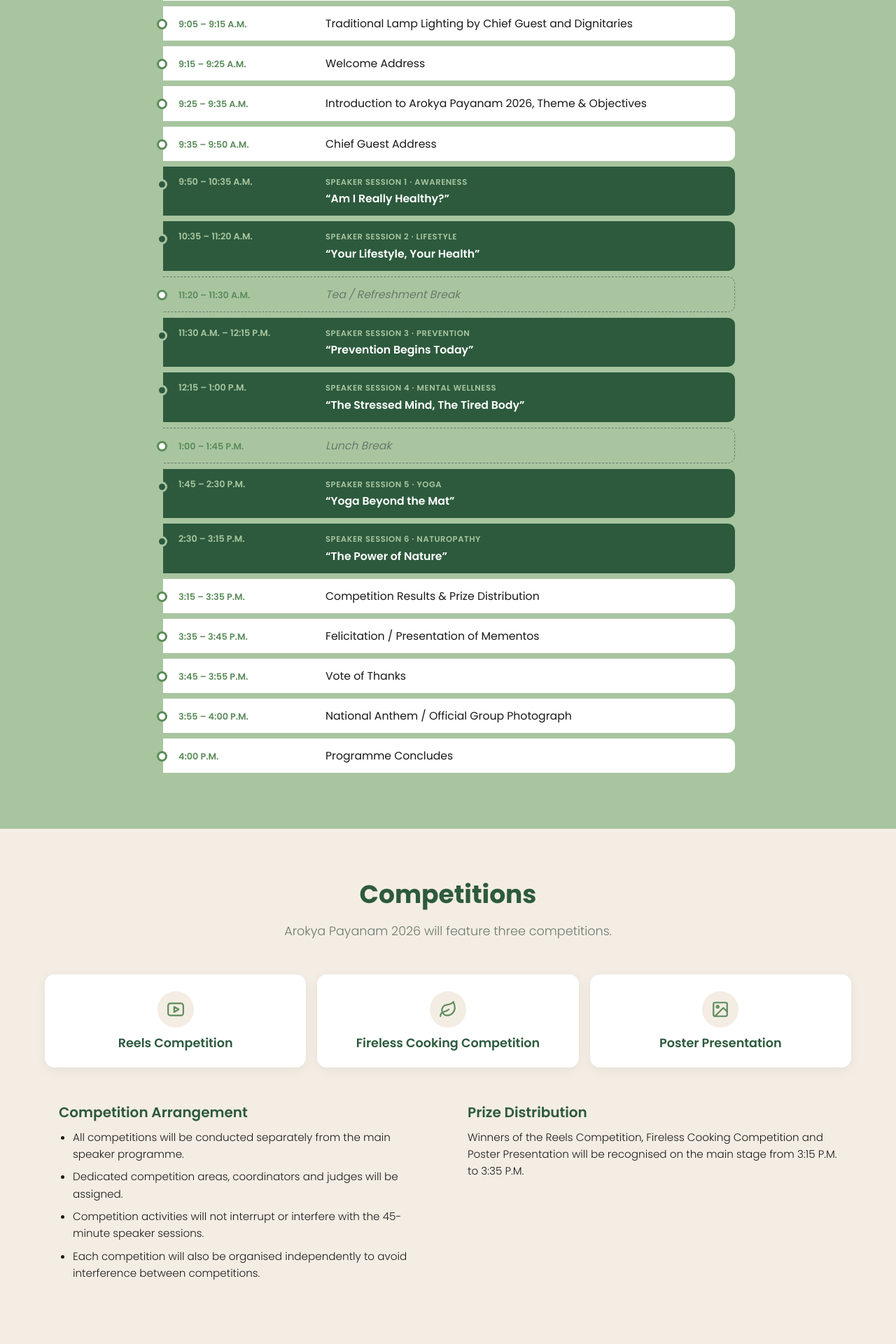
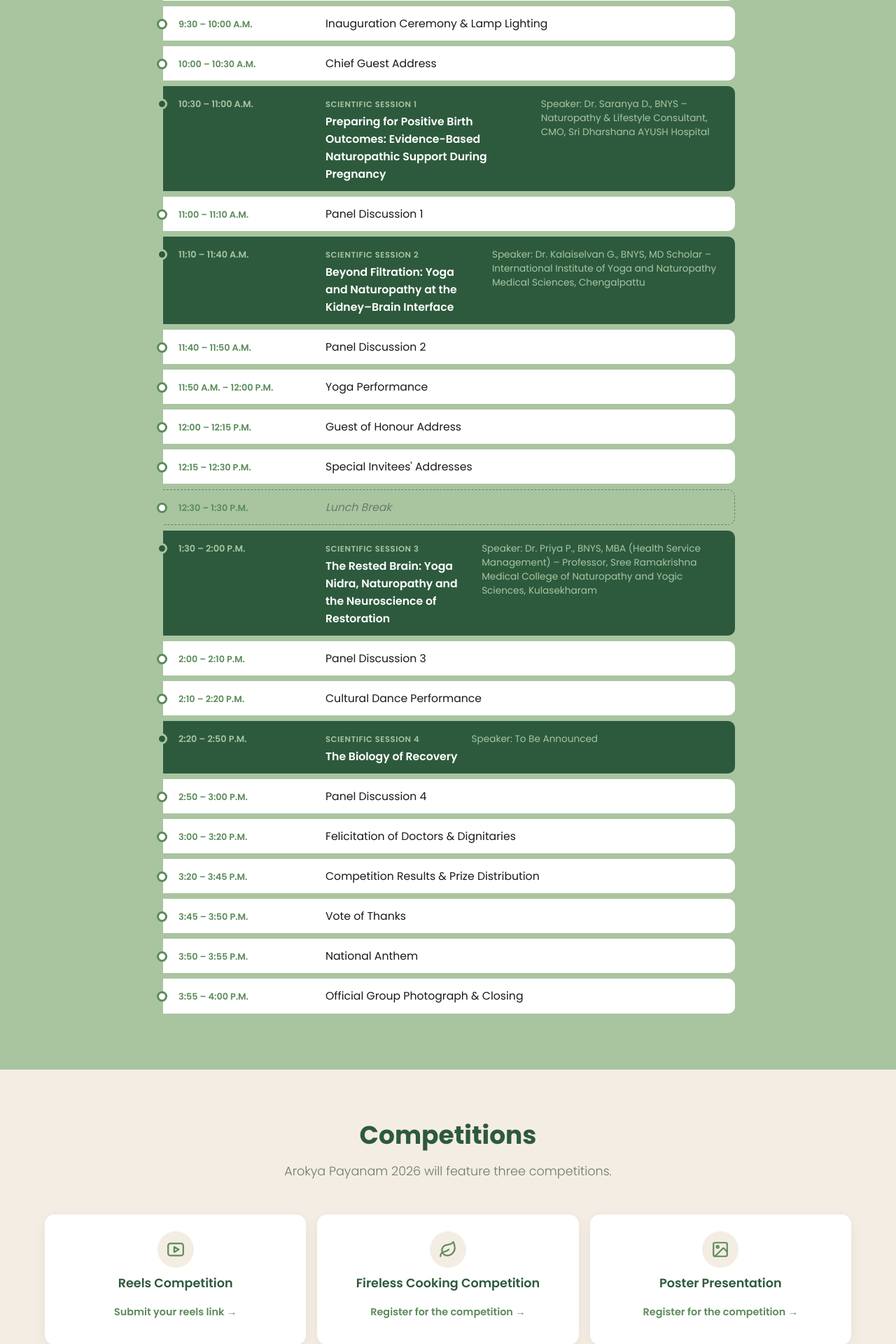
Before and after one commit to SulthanHaamith/owli-landing, a PHP site: page /events/ in a window 1280 px wide. Shown: the part 2844-4764 px from the top of the page at 70% size. Run offline with PHP 8.4, Linux system fonts and the light colour scheme; data comes from the database, SQL or seed files in the repository.

Commit message:
Website corrections from owner docx + preserved price work
- Emails: owli2026@gmail.com -> support@owlihealthcare.com (homepage,
  contact.js fallback); arokyapayanam@gmail.com ->
  arokyapayanam@owlihealthcare.com (events page, confirmation email,
  ticket PDF, docs). No Gmail address left in any served file.
- Agenda: official programme with 4 named scientific sessions
  (speaker sub-lines), 4 panel discussions, yoga/cultural performances,
  prize distribution 3:20-3:45 PM, new close sequence.
- Stats: 4 sessions / 40 min / 1350+ expected footfall.
- Competition cards: Google-Form links (registration + reels submission).
- Preserved owner price work: student tier 299 -> 349 (schema/docs),
  strikethrough marketing prices, update-tiers-2026-price.sql recipe.
- validate.php: guard against leftover test tier prices (< Rs 50)
  failing the deploy; suite now 72/72.

Verified: php -l, node --check, i18n parity 369/369, pay-flow PASS,
validate.php 72/72, cache busts i18n.js?v=9 event-config.js?v=8
events.css?v=4.

```diff
--- a/api/_bootstrap.php
+++ b/api/_bootstrap.php
@@ -621,10 +621,10 @@ function owli_send_confirmation(PDO $db, int $regId): void
               . "You can re-download the ticket any time from the event page using your ID.\r\n"
               . "Date: Sunday, 15 November 2026, 9:00 A.M. - 4:00 P.M.\r\n"
               . "Venue: AR Group of Institutions, Kadayam, Tirunelveli\r\n\r\n"
-              . "Please keep this ID for the event. Questions? WhatsApp +91 6379610554 or arokyapayanam@gmail.com.\r\n\r\n"
+              . "Please keep this ID for the event. Questions? WhatsApp +91 6379610554 or arokyapayanam@owlihealthcare.com.\r\n\r\n"
               . "Owl I Health Care Centre";
         $headers = "From: Owl I Health Care Centre <" . $from . ">\r\n"
-                 . "Reply-To: arokyapayanam@gmail.com\r\n"
+                 . "Reply-To: arokyapayanam@owlihealthcare.com\r\n"
                  . "Content-Type: text/plain; charset=UTF-8";
         $subject = '=?UTF-8?B?' . base64_encode('Registration confirmed - Arokya Payanam 2026') . '?=';
         @mail($r['email'], $subject, $body, $headers);
--- a/api/ticket.php
+++ b/api/ticket.php
@@ -250,7 +250,7 @@ function owli_ticket_pdf(array $reg): string
     $pdf->SetFont('MuktaMalar', '', 9);
     $pdf->SetTextColor(0x6B, 0x7B, 0x6B);
     $pdf->SetXY(20, 258);
-    $pdf->Cell(0, 5, 'Questions: WhatsApp +91 63796 10554  |  arokyapayanam@gmail.com', 0, 1, 'L');
+    $pdf->Cell(0, 5, 'Questions: WhatsApp +91 63796 10554  |  arokyapayanam@owlihealthcare.com', 0, 1, 'L');
     $pdf->SetXY(20, 265);
     $pdf->Cell(0, 5, 'This ticket is valid only with the payment recorded against this Booking ID.', 0, 1, 'L');
     $pdf->SetXY(20, 272);
--- a/css/events.css
+++ b/css/events.css
@@ -584,6 +584,21 @@ body.events-page {
   margin-bottom: 2px;
 }
 
+/* Speaker sub-line under each scientific session (owner agenda update
+   2026-10-26: named speakers + credentials). Muted, smaller, wraps
+   gracefully on phones; green inside the dark .session rows. */
+.ev-agenda-speaker {
+  display: block;
+  margin-top: 4px;
+  font-size: 0.85rem;
+  font-weight: 400;
+  color: var(--color-light-text);
+  line-height: 1.45;
+}
+.ev-agenda-item.session .ev-agenda-speaker {
+  color: var(--color-light-green);
+}
+
 .ev-agenda-item.session {
   background-color: var(--color-primary);
 }
@@ -656,7 +671,26 @@ body.events-page {
 
 .ev-comp-card h3 {
   font-size: 1.1rem;
+  margin-bottom: 8px;
+}
+
+/* Google-Form registration link inside each competition card
+   (owner request 2026-10-26). Green, tappable (40px), opens in a
+   new tab with rel="noopener noreferrer". */
+.ev-comp-link {
   margin-bottom: 0;
+}
+.ev-comp-link a {
+  display: inline-flex;
+  align-items: center;
+  min-height: 40px;
+  font-size: 0.9rem;
+  font-weight: 600;
+  color: var(--color-secondary);
+}
+.ev-comp-link a:hover {
+  color: var(--color-primary);
+  text-decoration: underline;
 }
 
 .ev-comp-info {
@@ -876,6 +910,17 @@ body.events-page {
   color: var(--color-primary);
   font-weight: 600;
 }
+/* Marketing flair: crossed-out "original" price + the real price in a bright colour.
+   Values come from js/event-config.js (display only — the server always re-prices). */
+.ev-price-list .ev-price-old {
+  color: var(--color-light-text);
+  font-weight: 500;
+  font-size: 0.9em;
+  margin-right: 8px;
+  text-decoration: line-through;
+}
+.ev-price-list .ev-price-now { color: #e85d04; font-weight: 700; }
+.ev-price-list li.is-selected .ev-price-now { color: #d94f04; }
 .ev-pay-btn { width: 100%; min-height: 50px; font-size: 1.05rem; }
 .ev-pay-btn:disabled { opacity: 0.6; cursor: wait; }
 .ev-form-note { font-size: 0.82rem; color: var(--color-light-text); text-align: center; margin-top: 10px; }
--- a/events/index.html
+++ b/events/index.html
@@ -17,7 +17,7 @@
   <meta name="viewport" content="width=device-width, initial-scale=1.0">
 
   <title>Arokya Payanam 2026 | Yoga &amp; Naturopathy Conference – Owl I Health Care Centre</title>
-  <meta name="description" content="Arokya Payanam 2026 — a one-day Yoga and Naturopathy health awareness conference on Sunday, 15 November 2026 at AR Group of Institutions, Kadayam, Tirunelveli. Six expert sessions and three competitions.">
+  <meta name="description" content="Arokya Payanam 2026 — a one-day Yoga and Naturopathy health awareness conference on Sunday, 15 November 2026 at AR Group of Institutions, Kadayam, Tirunelveli. Four expert scientific sessions, four panel discussions and three competitions.">
   <meta name="keywords" content="Arokya Payanam 2026, yoga conference tirunelveli, naturopathy conference, kadayam event, INYGMA, health awareness event tamil nadu">
   <link rel="canonical" href="https://owlihealthcare.com/events/">
 
@@ -41,7 +41,7 @@
   <!-- Shared site styles first, then the events-only styles -->
   <link rel="stylesheet" href="../css/styles.css">
   <link rel="stylesheet" href="../css/responsive.css">
-  <link rel="stylesheet" href="../css/events.css?v=3">
+  <link rel="stylesheet" href="../css/events.css?v=4">
 
   <!-- Structured data: helps Google show this as an Event -->
   <script type="application/ld+json">
@@ -49,7 +49,7 @@
     "@context": "https://schema.org",
     "@type": "Event",
     "name": "Arokya Payanam 2026",
-    "description": "A one-day health and wellness awareness programme and conference on Yoga and Naturopathy, with six expert speaker sessions and three competitions.",
+    "description": "A one-day health and wellness awareness programme and conference on Yoga and Naturopathy, with four expert scientific sessions, four panel discussions and three competitions.",
     "startDate": "2026-11-15T09:00:00+05:30",
     "endDate": "2026-11-15T16:00:00+05:30",
     "eventStatus": "https://schema.org/EventScheduled",
@@ -165,14 +165,14 @@
         <div class="ev-about-text">
           <p data-i18n="ev_about_p1">Arokya Payanam 2026 is a one-day health and wellness awareness programme &amp; conference designed to encourage healthier living through practical knowledge, lifestyle awareness, Yoga and Naturopathy.</p>
           <p data-i18n="ev_about_p2">The programme brings together health professionals, students, wellness professionals, business communities and the general public through expert sessions and interactive activities.</p>
-          <p data-i18n="ev_about_p3">The event will feature six expert speaker sessions of 45 minutes each, along with three independently conducted competitions.</p>
+          <p data-i18n="ev_about_p3">The event will feature four expert speaker sessions, four panel discussions, along with three independently conducted competitions.</p>
         </div>
 
         <div class="ev-stats">
-          <div class="ev-stat"><strong>6</strong><span data-i18n="ev_stat_sessions">Expert Speaker Sessions</span></div>
+          <div class="ev-stat"><strong>4</strong><span data-i18n="ev_stat_sessions">Expert Speaker Sessions</span></div>
           <div class="ev-stat"><strong>3</strong><span data-i18n="ev_stat_competitions">Competitions</span></div>
-          <div class="ev-stat"><strong>45</strong><span data-i18n="ev_stat_minutes">Minutes Per Session</span></div>
-          <div class="ev-stat"><strong>350+</strong><span data-i18n="ev_stat_participants">Expected Participants</span></div>
+          <div class="ev-stat"><strong>40</strong><span data-i18n="ev_stat_minutes">Minutes Per Session</span></div>
+          <div class="ev-stat"><strong>1350+</strong><span data-i18n="ev_stat_participants">Expected Footfall</span></div>
         </div>
 
         <h3 class="ev-subheading" data-i18n="ev_obj_title">Event Objectives</h3>
@@ -205,15 +205,15 @@
           <h3 data-i18n="ev_aud_public_title">General Public</h3>
           <p data-i18n="ev_aud_public">Health-conscious individuals, families and people interested in healthy living, Yoga, Naturopathy and preventive wellness.</p>
         </div>
-        <p class="ev-footfall" data-i18n="ev_aud_footfall">Expected total footfall: 350+ participants, in addition to the general public.</p>
+        <p class="ev-footfall" data-i18n="ev_aud_footfall">Expected total footfall: 1350+ participants, including 200+ students, doctors, BNI members and the general public.</p>
       </div>
     </section>
 
     <!-- ============================================
          AGENDA
          PURPOSE: Timeline of the day. Rows with class "session"
-                  are the six speaker sessions; "break" rows are
-                  tea / lunch.
+                  are the four scientific sessions (with speaker
+                  sub-lines); "break" rows are tea / lunch.
          NOTES: Times are plain text. To change a time, edit it
                 here; to change a title, edit the matching key in
                 js/i18n.js (both en and ta).
@@ -221,51 +221,50 @@
     <section class="ev-section green" id="agenda" aria-labelledby="agenda-heading">
       <div class="container">
         <h2 id="agenda-heading" data-i18n="ev_agenda_title">Agenda of the Event</h2>
-        <p class="ev-agenda-note" data-i18n="ev_agenda_note">Every speaker will receive a full 45-minute session — approximately 35–40 minutes of presentation followed by 5–10 minutes of interaction / Q&amp;A.</p>
+        <p class="ev-agenda-note" data-i18n="ev_agenda_note">Each scientific session runs for 40 minutes, followed by a 10-minute panel discussion with the speakers.</p>
 
         <ol class="ev-agenda">
-          <li class="ev-agenda-item"><span class="ev-agenda-time">9:00 – 9:05 A.M.</span><span class="ev-agenda-title" data-i18n="ev_ag_1">Invocation / Opening</span></li>
-          <li class="ev-agenda-item"><span class="ev-agenda-time">9:05 – 9:15 A.M.</span><span class="ev-agenda-title" data-i18n="ev_ag_2">Traditional Lamp Lighting by Chief Guest and Dignitaries</span></li>
-          <li class="ev-agenda-item"><span class="ev-agenda-time">9:15 – 9:25 A.M.</span><span class="ev-agenda-title" data-i18n="ev_ag_3">Welcome Address</span></li>
-          <li class="ev-agenda-item"><span class="ev-agenda-time">9:25 – 9:35 A.M.</span><span class="ev-agenda-title" data-i18n="ev_ag_4">Introduction to Arokya Payanam 2026, Theme &amp; Objectives</span></li>
-          <li class="ev-agenda-item"><span class="ev-agenda-time">9:35 – 9:50 A.M.</span><span class="ev-agenda-title" data-i18n="ev_ag_5">Chief Guest Address</span></li>
+          <li class="ev-agenda-item"><span class="ev-agenda-time">9:00 – 9:30 A.M.</span><span class="ev-agenda-title" data-i18n="ev_ag_1">Welcome address and introduction to Arokya Payanam</span></li>
+          <li class="ev-agenda-item"><span class="ev-agenda-time">9:30 – 10:00 A.M.</span><span class="ev-agenda-title" data-i18n="ev_ag_2">Inauguration Ceremony &amp; Lamp Lighting</span></li>
+          <li class="ev-agenda-item"><span class="ev-agenda-time">10:00 – 10:30 A.M.</span><span class="ev-agenda-title" data-i18n="ev_ag_3">Chief Guest Address</span></li>
 
           <li class="ev-agenda-item session">
-            <span class="ev-agenda-time">9:50 – 10:35 A.M.</span>
-            <span class="ev-agenda-title"><span class="ev-agenda-tag" data-i18n="ev_ag_s1_tag">Speaker Session 1 · Awareness</span><span data-i18n="ev_ag_s1">“Am I Really Healthy?”</span></span>
-          </li>
-          <li class="ev-agenda-item session">
-            <span class="ev-agenda-time">10:35 – 11:20 A.M.</span>
-            <span class="ev-agenda-title"><span class="ev-agenda-tag" data-i18n="ev_ag_s2_tag">Speaker Session 2 · Lifestyle</span><span data-i18n="ev_ag_s2">“Your Lifestyle, Your Health”</span></span>
-          </li>
-
-          <li class="ev-agenda-item break"><span class="ev-agenda-time">11:20 – 11:30 A.M.</span><span class="ev-agenda-title" data-i18n="ev_ag_tea">Tea / Refreshment Break</span></li>
+            <span class="ev-agenda-time">10:30 – 11:00 A.M.</span>
+            <span class="ev-agenda-title"><span class="ev-agenda-tag" data-i18n="ev_ag_s1_tag">Scientific Session 1</span><span data-i18n="ev_ag_s1">Preparing for Positive Birth Outcomes: Evidence-Based Naturopathic Support During Pregnancy</span></span>
+            <span class="ev-agenda-speaker" data-i18n="ev_ag_s1_sp">Speaker: Dr. Saranya D., BNYS – Naturopathy &amp; Lifestyle Consultant, CMO, Sri Dharshana AYUSH Hospital</span></li>
+          <li class="ev-agenda-item"><span class="ev-agenda-time">11:00 – 11:10 A.M.</span><span class="ev-agenda-title" data-i18n="ev_ag_pd1">Panel Discussion 1</span></li>
 
           <li class="ev-agenda-item session">
-            <span class="ev-agenda-time">11:30 A.M. – 12:15 P.M.</span>
-            <span class="ev-agenda-title"><span class="ev-agenda-tag" data-i18n="ev_ag_s3_tag">Speaker Session 3 · Prevention</span><span data-i18n="ev_ag_s3">“Prevention Begins Today”</span></span>
-          </li>
-          <li class="ev-agenda-item session">
-            <span class="ev-agenda-time">12:15 – 1:00 P.M.</span>
-            <span class="ev-agenda-title"><span class="ev-agenda-tag" data-i18n="ev_ag_s4_tag">Speaker Session 4 · Mental Wellness</span><span data-i18n="ev_ag_s4">“The Stressed Mind, The Tired Body”</span></span>
-          </li>
+            <span class="ev-agenda-time">11:10 – 11:40 A.M.</span>
+            <span class="ev-agenda-title"><span class="ev-agenda-tag" data-i18n="ev_ag_s2_tag">Scientific Session 2</span><span data-i18n="ev_ag_s2">Beyond Filtration: Yoga and Naturopathy at the Kidney–Brain Interface</span></span>
+            <span class="ev-agenda-speaker" data-i18n="ev_ag_s2_sp">Speaker: Dr. Kalaiselvan G., BNYS, MD Scholar – International Institute of Yoga and Naturopathy Medical Sciences, Chengalpattu</span></li>
+          <li class="ev-agenda-item"><span class="ev-agenda-time">11:40 – 11:50 A.M.</span><span class="ev-agenda-title" data-i18n="ev_ag_pd2">Panel Discussion 2</span></li>
 
-          <li class="ev-agenda-item break"><span class="ev-agenda-time">1:00 – 1:45 P.M.</span><span class="ev-agenda-title" data-i18n="ev_ag_lunch">Lunch Break</span></li>
+          <li class="ev-agenda-item"><span class="ev-agenda-time">11:50 A.M. – 12:00 P.M.</span><span class="ev-agenda-title" data-i18n="ev_ag_yoga">Yoga Performance</span></li>
+          <li class="ev-agenda-item"><span class="ev-agenda-time">12:00 – 12:15 P.M.</span><span class="ev-agenda-title" data-i18n="ev_ag_gh">Guest of Honour Address</span></li>
+          <li class="ev-agenda-item"><span class="ev-agenda-time">12:15 – 12:30 P.M.</span><span class="ev-agenda-title" data-i18n="ev_ag_si">Special Invitees' Addresses</span></li>
+
+          <li class="ev-agenda-item break"><span class="ev-agenda-time">12:30 – 1:30 P.M.</span><span class="ev-agenda-title" data-i18n="ev_ag_lunch">Lunch Break</span></li>
 
           <li class="ev-agenda-item session">
-            <span class="ev-agenda-time">1:45 – 2:30 P.M.</span>
-            <span class="ev-agenda-title"><span class="ev-agenda-tag" data-i18n="ev_ag_s5_tag">Speaker Session 5 · Yoga</span><span data-i18n="ev_ag_s5">“Yoga Beyond the Mat”</span></span>
-          </li>
+            <span class="ev-agenda-time">1:30 – 2:00 P.M.</span>
+            <span class="ev-agenda-title"><span class="ev-agenda-tag" data-i18n="ev_ag_s3_tag">Scientific Session 3</span><span data-i18n="ev_ag_s3">The Rested Brain: Yoga Nidra, Naturopathy and the Neuroscience of Restoration</span></span>
+            <span class="ev-agenda-speaker" data-i18n="ev_ag_s3_sp">Speaker: Dr. Priya P., BNYS, MBA (Health Service Management) – Professor, Sree Ramakrishna Medical College of Naturopathy and Yogic Sciences, Kulasekharam</span></li>
+          <li class="ev-agenda-item"><span class="ev-agenda-time">2:00 – 2:10 P.M.</span><span class="ev-agenda-title" data-i18n="ev_ag_pd3">Panel Discussion 3</span></li>
+
+          <li class="ev-agenda-item"><span class="ev-agenda-time">2:10 – 2:20 P.M.</span><span class="ev-agenda-title" data-i18n="ev_ag_dance">Cultural Dance Performance</span></li>
+
           <li class="ev-agenda-item session">
-            <span class="ev-agenda-time">2:30 – 3:15 P.M.</span>
-            <span class="ev-agenda-title"><span class="ev-agenda-tag" data-i18n="ev_ag_s6_tag">Speaker Session 6 · Naturopathy</span><span data-i18n="ev_ag_s6">“The Power of Nature”</span></span>
-          </li>
+            <span class="ev-agenda-time">2:20 – 2:50 P.M.</span>
+            <span class="ev-agenda-title"><span class="ev-agenda-tag" data-i18n="ev_ag_s4_tag">Scientific Session 4</span><span data-i18n="ev_ag_s4">The Biology of Recovery</span></span>
+            <span class="ev-agenda-speaker" data-i18n="ev_ag_s4_sp">Speaker: To Be Announced</span></li>
+          <li class="ev-agenda-item"><span class="ev-agenda-time">2:50 – 3:00 P.M.</span><span class="ev-agenda-title" data-i18n="ev_ag_pd4">Panel Discussion 4</span></li>
 
-          <li class="ev-agenda-item"><span class="ev-agenda-time">3:15 – 3:35 P.M.</span><span class="ev-agenda-title" data-i18n="ev_ag_results">Competition Results &amp; Prize Distribution</span></li>
-          <li class="ev-agenda-item"><span class="ev-agenda-time">3:35 – 3:45 P.M.</span><span class="ev-agenda-title" data-i18n="ev_ag_felicitation">Felicitation / Presentation of Mementos</span></li>
-          <li class="ev-agenda-item"><span class="ev-agenda-time">3:45 – 3:55 P.M.</span><span class="ev-agenda-title" data-i18n="ev_ag_thanks">Vote of Thanks</span></li>
-          <li class="ev-agenda-item"><span class="ev-agenda-time">3:55 – 4:00 P.M.</span><span class="ev-agenda-title" data-i18n="ev_ag_anthem">National Anthem / Official Group Photograph</span></li>
-          <li class="ev-agenda-item"><span class="ev-agenda-time">4:00 P.M.</span><span class="ev-agenda-title" data-i18n="ev_ag_end">Programme Concludes</span></li>
+          <li class="ev-agenda-item"><span class="ev-agenda-time">3:00 – 3:20 P.M.</span><span class="ev-agenda-title" data-i18n="ev_ag_felicitation">Felicitation of Doctors &amp; Dignitaries</span></li>
+          <li class="ev-agenda-item"><span class="ev-agenda-time">3:20 – 3:45 P.M.</span><span class="ev-agenda-title" data-i18n="ev_ag_results">Competition Results &amp; Prize Distribution</span></li>
+          <li class="ev-agenda-item"><span class="ev-agenda-time">3:45 – 3:50 P.M.</span><span class="ev-agenda-title" data-i18n="ev_ag_thanks">Vote of Thanks</span></li>
+          <li class="ev-agenda-item"><span class="ev-agenda-time">3:50 – 3:55 P.M.</span><span class="ev-agenda-title" data-i18n="ev_ag_anthem">National Anthem</span></li>
+          <li class="ev-agenda-item"><span class="ev-agenda-time">3:55 – 4:00 P.M.</span><span class="ev-agenda-title" data-i18n="ev_ag_end">Official Group Photograph &amp; Closing</span></li>
         </ol>
       </div>
     </section>
@@ -285,6 +284,7 @@
               <svg width="26" height="26" viewBox="0 0 24 24" fill="none" stroke="currentColor" stroke-width="2" stroke-linecap="round" stroke-linejoin="round"><rect x="2" y="4" width="20" height="16" rx="3"/><polygon points="10 8.5 16 12 10 15.5 10 8.5"/></svg>
             </div>
             <h3 data-i18n="ev_comp_1">Reels Competition</h3>
+            <p class="ev-comp-link"><a href="https://docs.google.com/forms/d/e/1FAIpQLScouFdysCszkVXSwDULJ5DAddBsZK4OOZGNZJhrxJWak0DAgg/viewform" target="_blank" rel="noopener noreferrer" data-i18n="ev_comp_register">Submit your reels link →</a></p>
           </div>
           <div class="ev-comp-card">
             <div class="ev-icon" aria-hidden="true">
@@ -292,6 +292,7 @@
               <svg width="26" height="26" viewBox="0 0 24 24" fill="none" stroke="currentColor" stroke-width="2" stroke-linecap="round" stroke-linejoin="round"><path d="M11 20A7 7 0 0 1 9.8 6.1C15.5 5 17 4.48 19 2c1 2 2 4.18 2 8 0 5.5-4.78 10-10 10z"/><path d="M2 21c0-3 1.85-5.36 5.08-6C9.5 14.52 12 13 13 12"/></svg>
             </div>
             <h3 data-i18n="ev_comp_2">Fireless Cooking Competition</h3>
+            <p class="ev-comp-link"><a href="https://docs.google.com/forms/d/e/1FAIpQLSfAwsf_w9acVgDUrE0SmUxBEksrIII5Cmy2B1ATgldosqEg6Q/viewform" target="_blank" rel="noopener noreferrer" data-i18n="ev_comp_register">Register for the competition →</a></p>
           </div>
           <div class="ev-comp-card">
             <div class="ev-icon" aria-hidden="true">
@@ -299,6 +300,7 @@
               <svg width="26" height="26" viewBox="0 0 24 24" fill="none" stroke="currentColor" stroke-width="2" stroke-linecap="round" stroke-linejoin="round"><rect x="3" y="3" width="18" height="18" rx="2"/><circle cx="8.5" cy="8.5" r="1.5"/><polyline points="21 15 16 10 5 21"/></svg>
             </div>
             <h3 data-i18n="ev_comp_3">Poster Presentation</h3>
+            <p class="ev-comp-link"><a href="https://docs.google.com/forms/d/e/1FAIpQLSfAwsf_w9acVgDUrE0SmUxBEksrIII5Cmy2B1ATgldosqEg6Q/viewform" target="_blank" rel="noopener noreferrer" data-i18n="ev_comp_register">Register for the competition →</a></p>
           </div>
         </div>
 
@@ -314,7 +316,7 @@
           </div>
           <div class="ev-info-card" style="background-color: var(--color-background);">
             <h3 data-i18n="ev_prize_title">Prize Distribution</h3>
-            <p data-i18n="ev_prize_text">Winners of the Reels Competition, Fireless Cooking Competition and Poster Presentation will be recognised on the main stage from 3:15 P.M. to 3:35 P.M.</p>
+            <p data-i18n="ev_prize_text">Winners of the Reels Competition, Fireless Cooking Competition and Poster Presentation will be recognised on the main stage from 3:20 P.M. to 3:45 P.M.</p>
           </div>
         </div>
       </div>
@@ -339,7 +341,7 @@
              data-reg-soon="ev_reg_btn_soon" data-reg-open="ev_reg_btn_open" data-i18n="ev_reg_btn_soon">Registration Opens Soon</a>
           <div class="ev-contact-row">
             <a href="https://wa.me/916379610554?text=Hi!%20I'd%20like%20to%20know%20about%20Arokya%20Payanam%202026." target="_blank" rel="noopener noreferrer">WhatsApp: +91 6379610554</a>
-            <a href="mailto:arokyapayanam@gmail.com">arokyapayanam@gmail.com</a>
+            <a href="mailto:arokyapayanam@owlihealthcare.com">arokyapayanam@owlihealthcare.com</a>
           </div>
         </div>
 
@@ -568,9 +570,9 @@
   </div>
 
   <!-- i18n.js first (translations + language toggle), then registration state -->
-  <script src="../js/i18n.js?v=8"></script>
-  <script src="../js/event-config.js?v=6"></script>
+  <script src="../js/i18n.js?v=9"></script>
+  <script src="../js/event-config.js?v=8"></script>
   <!-- Registration form: category fields, price, payment redirect, status check -->
-  <script src="../js/event-register.js?v=11"></script>
+  <script src="../js/event-register.js?v=12"></script>
 </body>
 </html>
--- a/js/contact.js
+++ b/js/contact.js
@@ -56,7 +56,7 @@ document.addEventListener('DOMContentLoaded', function () {
   var WHATSAPP_NUMBER = '916379610554';
 
   /** @type {string} Fallback email address */
-  var FALLBACK_EMAIL = 'owli2026@gmail.com';
+  var FALLBACK_EMAIL = 'support@owlihealthcare.com';
 
   /** @type {number} Rate limit cooldown in seconds */
   var RATE_LIMIT_SECONDS = 10;
--- a/js/event-config.js
+++ b/js/event-config.js
@@ -40,6 +40,10 @@ window.OWLI_EVENT = {
 
   /* Optional external link (legacy). If set, buttons open it instead of the form. */
   registrationUrl: '',
+
+  /* DISPLAY-ONLY crossed-out "original" prices (marketing strikethrough).
+     The server always re-prices from the tiers table — this is never sent. */
+  strikePrices: { student: 449, general: 549, bni: 499, doctor: 499 },
 
   /* The banner stops showing after this moment (the day after the event, IST). */
   endDate: '2026-11-16T00:00:00+05:30'
--- a/sql/schema.sql
+++ b/sql/schema.sql
@@ -103,10 +103,12 @@ CREATE TABLE IF NOT EXISTS payment_attempts (
 ) ENGINE=InnoDB DEFAULT CHARSET=utf8mb4;
 
 -- ------------------------------------------------------------
--- Starting prices (INR): Students 299, BNI 399, Doctors 399, General 449
+-- Starting prices (INR): Students 349, BNI 399, Doctors 399, General 449
+-- (owner price update 2026-10-26; run sql/update-tiers-2026-price.sql on an
+--  existing database, or re-import this block for a fresh install)
 -- ------------------------------------------------------------
 INSERT INTO tiers (id, category, label, amount_paise) VALUES
-  (1, 'student', 'Standard', 29900),
+  (1, 'student', 'Standard', 34900),
   (2, 'bni',     'Standard', 39900),
   (3, 'doctor',  'Standard', 39900),
   (4, 'general', 'Standard', 44900)
```
Also changed, not shown: CHANGE-LOG.md (+49 -0 lines), CLAUDE.md (+1 -1 lines), PRD.md (+3 -3 lines), docs/CLAUDE-CONTACT-LINKS.md (+1 -1 lines), docs/CLAUDE-SECTIONS.md (+1 -1 lines), index.html (+6 -6 lines), js/event-register.js (+12 -1 lines), js/i18n.js (+66 -54 lines), scripts/validate.php (+14 -0 lines), sql/update-tiers-2026-price.sql (added, +20 -0 lines), README.md.
